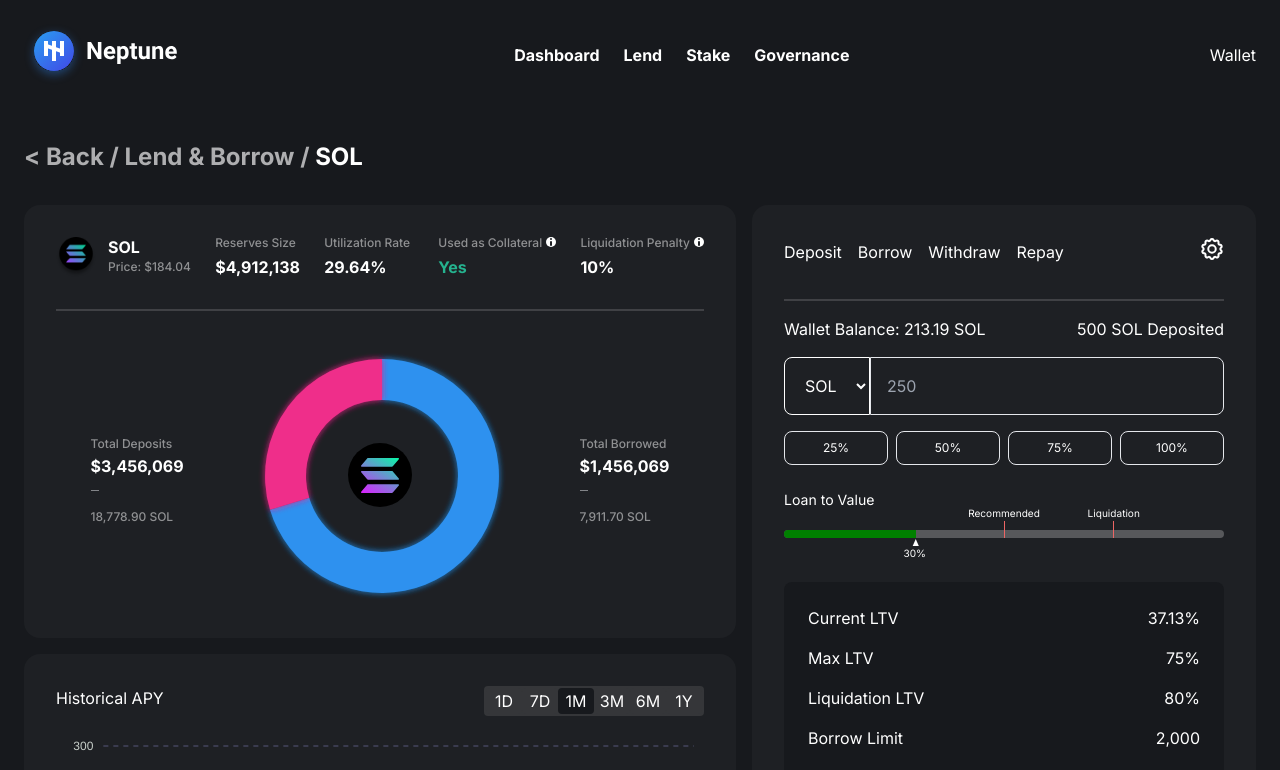
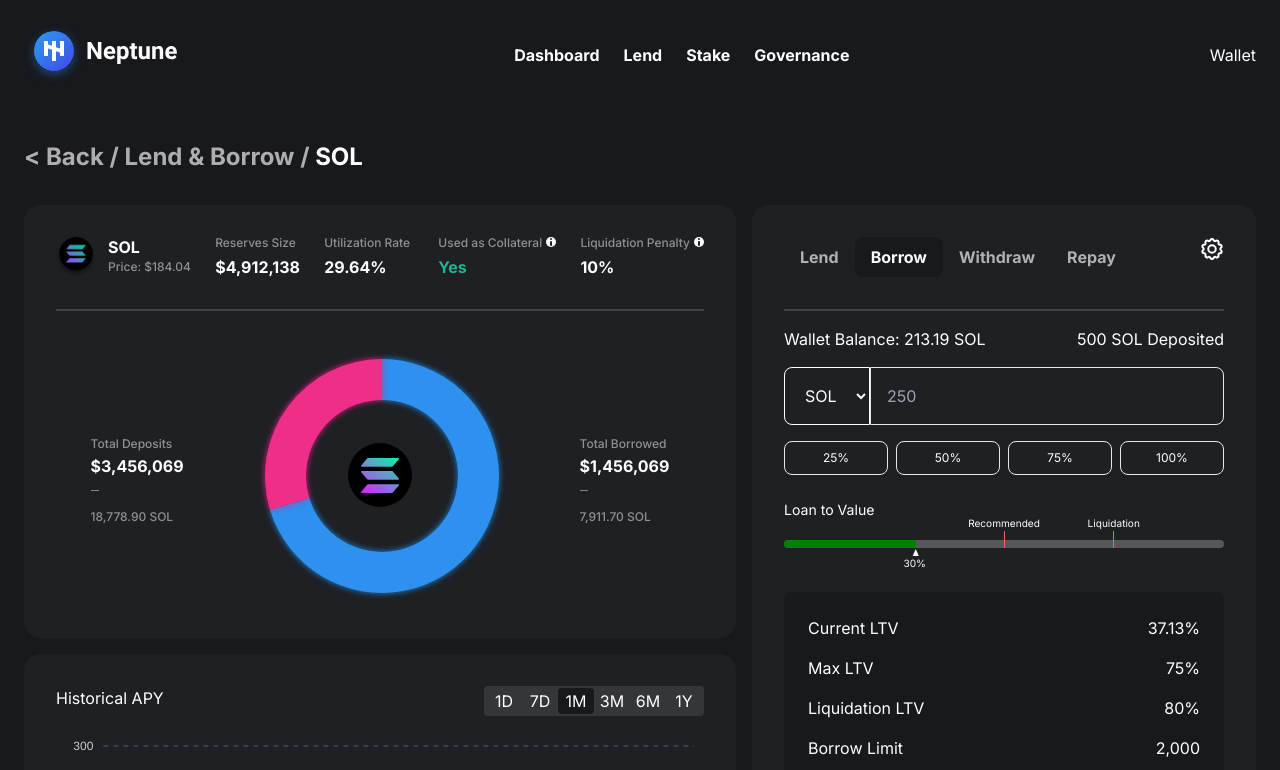
Before and after one commit to HollandPleskac/Neptune-Dapp, a Next.js app in the folder frontend_ui/: page / in a window 1280 px wide. Shown: the top 770 px of the page. Built offline with nearby package versions, Linux system fonts and the light colour scheme.

Commit message:
initial commit on borrow section

```diff
--- a/frontend_ui/components/LendAndBorrow/RightDetails/index.tsx
+++ b/frontend_ui/components/LendAndBorrow/RightDetails/index.tsx
@@ -1,21 +1,37 @@
+import cx from 'classnames';
+import { useState } from 'react';
+
 import Button from 'components/common/Button';
+import RangeBar from 'components/common/RangeBar';
+import InputPicker from 'components/common/InputPicker';
+
 import WalletDetails from './WalletDetails';
 import BottomDetails from './BottomDetails';
-import RangeBar from 'components/common/RangeBar';
 import PercentButtons from './PercentButtons';
-import InputPicker from 'components/common/InputPicker';
+
 import SettingsIcon from 'assets/SettingsIcon';
 import styles from './rightDetails.module.scss';
 
 const RightDetails = () => {
+  const defaultClassNames = 'py-3 px-4 rounded-lg leading-4 font-bold';
+  const tabs = ['Lend', 'Borrow', 'Withdraw', 'Repay'];
+  const [tab, setTab] = useState(tabs[1]);
   return (
     <div className="w-dashboardRight bg-dark-secondary rounded-2xl p-8">
       <div className="flex justify-between">
         <div className="flex justify-between rightDetails-top-buttons">
-          <button className="mr-4">Deposit</button>
-          <button className="mr-4">Borrow</button>
-          <button className="mr-4">Withdraw</button>
-          <button>Repay</button>
+          {tabs.map((t, i) => (
+            <button
+              key={i}
+              onClick={() => setTab(t)}
+              className={cx(defaultClassNames, {
+                'bg-dark-primary text-white': tab === t,
+                'text-gray-faded': tab !== t,
+              })}
+            >
+              {t}
+            </button>
+          ))}
         </div>
         <div className="rightDetails-top-gear">
           <button>
```
Also changed, not shown: 1 other file (tests, documents, lock files or other folders).
